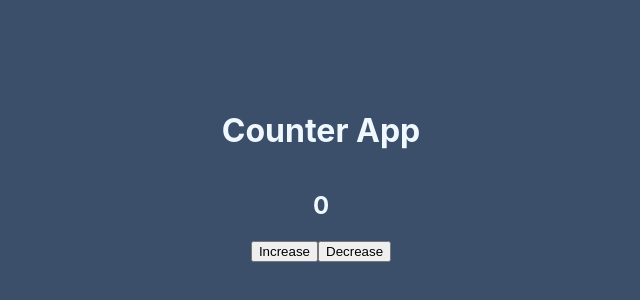
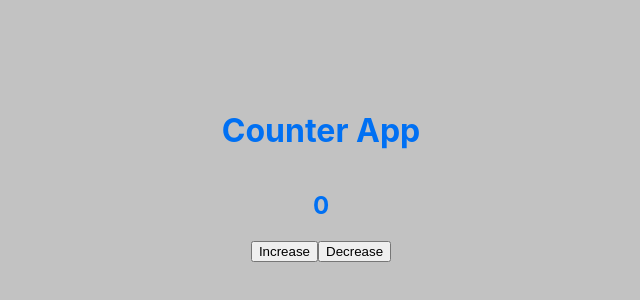
Before and after one commit to the-rabblerouser/counterApp, a Next.js app: page / in a window 1280 px wide. Shown: the part 224-524 px from the top of the page, without its empty margins (319-959 px from the left). Built offline with nearby package versions, Linux system fonts and the light colour scheme.

Commit message:
updated app background color

```diff
--- a/styles/Home.module.css
+++ b/styles/Home.module.css
@@ -14,5 +14,5 @@
 	flex-direction: column;
 	justify-content: center;
 	align-items: center;
-	color: aliceblue;
+	color: #0070f3;
 }
--- a/styles/globals.css
+++ b/styles/globals.css
@@ -4,7 +4,7 @@ body {
 	margin: 0;
 	font-family: -apple-system, BlinkMacSystemFont, Segoe UI, Roboto, Oxygen,
 		Ubuntu, Cantarell, Fira Sans, Droid Sans, Helvetica Neue, sans-serif;
-	background-color: rgba(59, 79, 107, 0.959);
+	background-color: #c2c2c2;
 }
 
 * {
```
